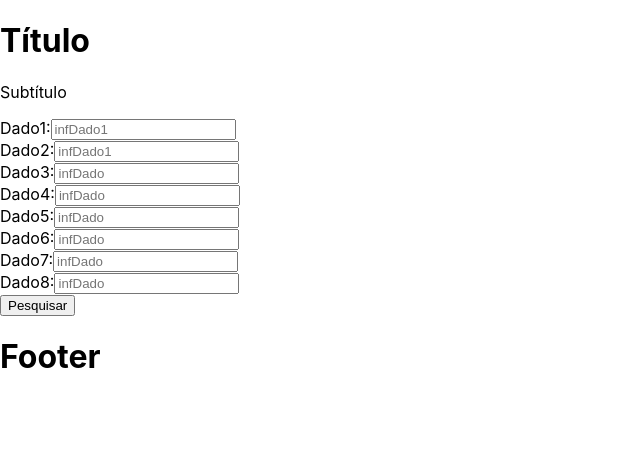
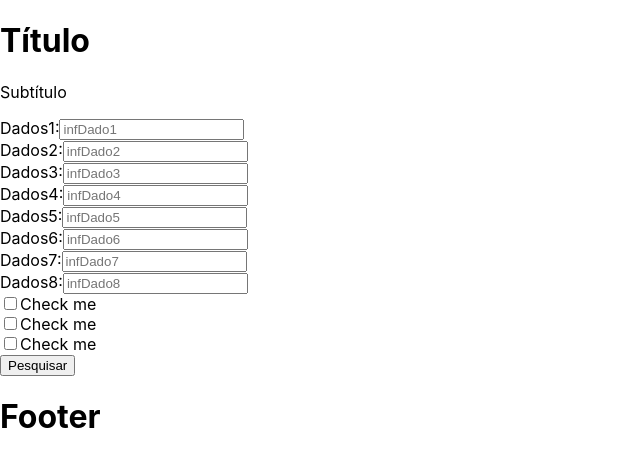
Before and after one commit to dsato39/calculadora-equipacare, a React (Create React App) app in the folder calculadora-equipacare-grupo4/: page / in a window 1280 px wide. Shown: the top 466 px of the page, without its empty margins (0-640 px from the left). Built offline with nearby package versions, Linux system fonts and the light colour scheme.

Commit message:
inserindo CheckBox

```diff
--- a/calculadora-equipacare-grupo4/src/App.js
+++ b/calculadora-equipacare-grupo4/src/App.js
@@ -2,12 +2,14 @@ import UserForm from './componentsFront/UserForm';
 import Navbar from './componentsFront/NavBar';
 import Button from './componentsFront/Button';
 import Footer from './componentsFront/Footer';
+import ButtonCheckbox from './componentsFront/ButtonCheckbox';
 
 function App() {
   return (
     <div className="App">
        <Navbar/>
       <UserForm/>
+      <ButtonCheckbox/>
       <Button/>
       <Footer/>
 
--- /dev/null
+++ b/calculadora-equipacare-grupo4/src/componentsFront/ButtonCheckbox.js
@@ -0,0 +1,46 @@
+import React, { useState } from 'react';
+
+const ButtonCheckbox = () => {
+  const [checked, setChecked] = useState(false);
+
+  const handleCheckboxChange = () => {
+    setChecked(!checked);
+  };
+
+  return (
+    <div>
+      <div>
+        <label>
+          <input
+            type="checkbox"
+            checked={checked}
+            onChange={handleCheckboxChange}
+          />
+          Check me
+        </label>
+      </div>
+      <div>
+        <label>
+          <input
+            type="checkbox"
+            checked={checked}
+            onChange={handleCheckboxChange}
+          />
+          Check me
+        </label>
+      </div>
+      <div>
+        <label>
+          <input
+            type="checkbox"
+            checked={checked}
+            onChange={handleCheckboxChange}
+          />
+          Check me
+        </label>
+      </div>
+    </div>
+  );
+};
+
+export default ButtonCheckbox;
--- a/calculadora-equipacare-grupo4/src/componentsFront/UserForm.js
+++ b/calculadora-equipacare-grupo4/src/componentsFront/UserForm.js
@@ -1,95 +1,141 @@
 import React, { useState } from 'react';
 
 const UserForm = ({ onSubmit }) => {
-  const [name, setName] = useState('');
+  const [fields, setFields] = useState({
+    dado1: '',
+    dado2: '',
+    dado3: '',
+    dado4: '',
+    dado5: '',
+    dado6: '',
+    dado7: '',
+    dado8: '',
+  });
+
+  const [checked, setChecked] = useState(false);
+
+  const handleChange = (e) => {
+    const { name, value } = e.target;
+    setFields({
+      ...fields,
+      [name]: value
+    });
+  };
+
+  const handleCheckboxChange = () => {
+    setChecked(!checked);
+  };
 
   const handleSubmit = (event) => {
     event.preventDefault();
-    onSubmit({ name,});
-    setName('');
-
+    onSubmit({ ...fields, checked });
+    setFields({
+      dado1: '',
+      dado2: '',
+      dado3: '',
+      dado4: '',
+      dado5: '',
+      dado6: '',
+      dado7: '',
+      dado8: ''
+    });
+    setChecked(false);
   };
 
   return (
     <div>
       <form onSubmit={handleSubmit}>
         <div>
-          <label>Dado1:</label>
-          <input placeholder='infDado1'
+          <label>Dados1:</label>
+          <input
+            name="dado1"
+            placeholder="infDado1"
             type="text"
-            value={name}
-            onChange={(e) => setName(e.target.value)}
+            value={fields.dado1}
+            onChange={handleChange}
             required
           />
         </div>
         <div>
-          <label>Dado2:</label>
-          <input placeholder='infDado1'
+          <label>Dados2:</label>
+          <input
+            name="dado2"
+            placeholder="infDado2"
             type="text"
-            value={name}
-            onChange={(e) => setName(e.target.value)}
+            value={fields.dado2}
+            onChange={handleChange}
             required
           />
         </div>
         <div>
-          <label>Dado3:</label>
-          <input placeholder='infDado'
+          <label>Dados3:</label>
+          <input
+            name="dado3"
+            placeholder="infDado3"
             type="text"
-            value={name}
-            onChange={(e) => setName(e.target.value)}
+            value={fields.dado3}
+            onChange={handleChange}
             required
           />
         </div>
         <div>
-          <label>Dado4:</label>
-          <input placeholder='infDado'
+          <label>Dados4:</label>
+          <input
+            name="dado4"
+            placeholder="infDado4"
             type="text"
-            value={name}
-            onChange={(e) => setName(e.target.value)}
+            value={fields.dado4}
+            onChange={handleChange}
             required
           />
         </div>
         <div>
-          <label>Dado5:</label>
-          <input placeholder='infDado'
+          <label>Dados5:</label>
+          <input
+            name="dado5"
+            placeholder="infDado5"
             type="text"
-            value={name}
-            onChange={(e) => setName(e.target.value)}
+            value={fields.dado5}
+            onChange={handleChange}
             required
           />
         </div>
         <div>
-          <label>Dado6:</label>
-          <input placeholder='infDado'
+          <label>Dados6:</label>
+          <input
+            name="dado6"
+            placeholder="infDado6"
             type="text"
-            value={name}
-            onChange={(e) => setName(e.target.value)}
+            value={fields.dado6}
+            onChange={handleChange}
             required
           />
         </div>
         <div>
-          <label>Dado7:</label>
-          <input placeholder='infDado'
+          <label>Dados7:</label>
+          <input
+            name="dado7"
+            placeholder="infDado7"
             type="text"
-            value={name}
-            onChange={(e) =>  setName(e.target.value)}
+            value={fields.dado7}
+            onChange={handleChange}
             required
           />
         </div>
         <div>
-          <label>Dado8:</label>
-          <input placeholder='infDado'
+          <label>Dados8:</label>
+          <input
+            name="dado8"
+            placeholder="infDado8"
             type="text"
-            value={name}
-            onChange={(e) =>  setName(e.target.value)}
+            value={fields.dado8}
+            onChange={handleChange}
             required
           />
-
         </div>
 
+
       </form>
-
-
     </div>
   );
 };
```
